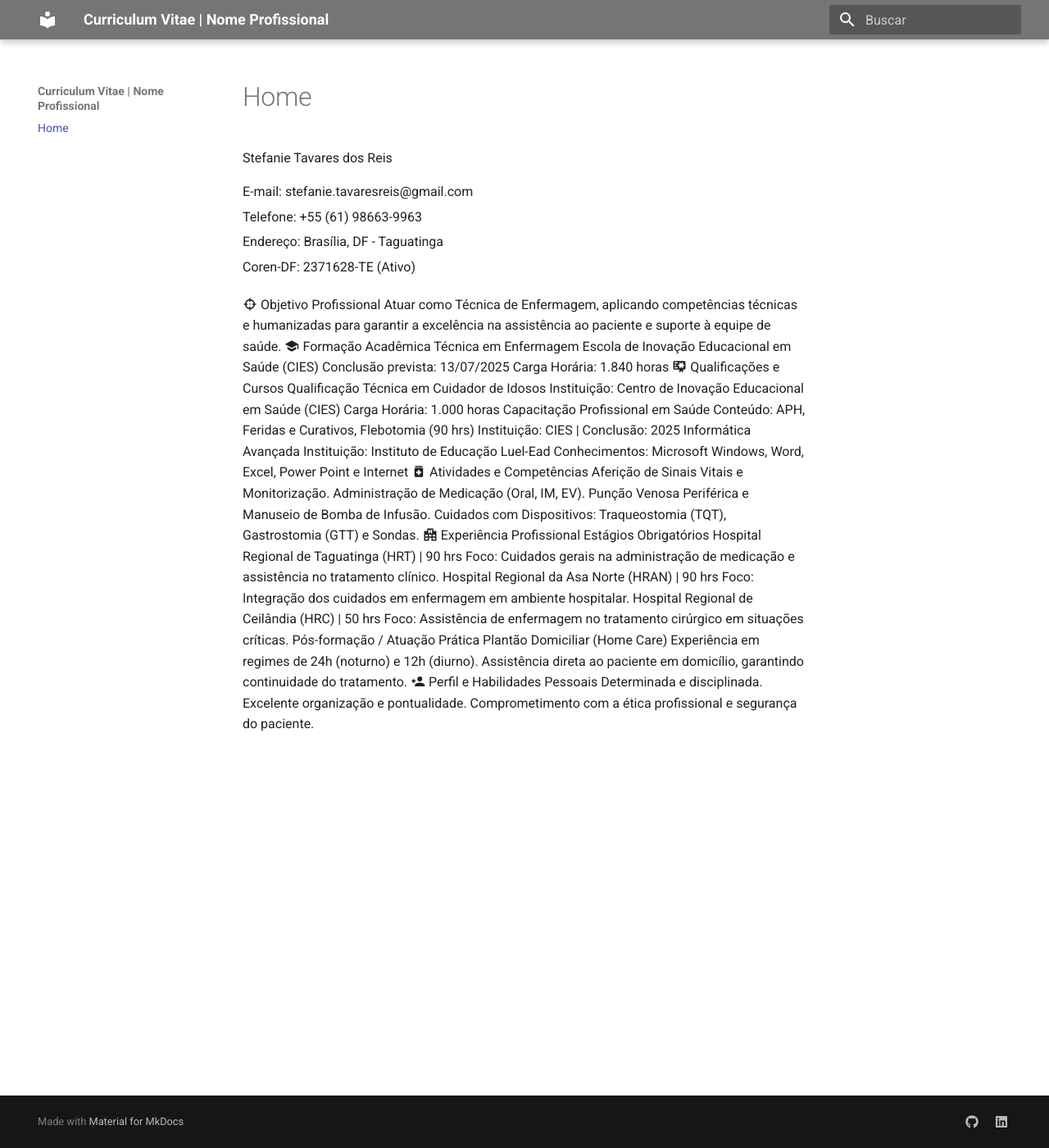
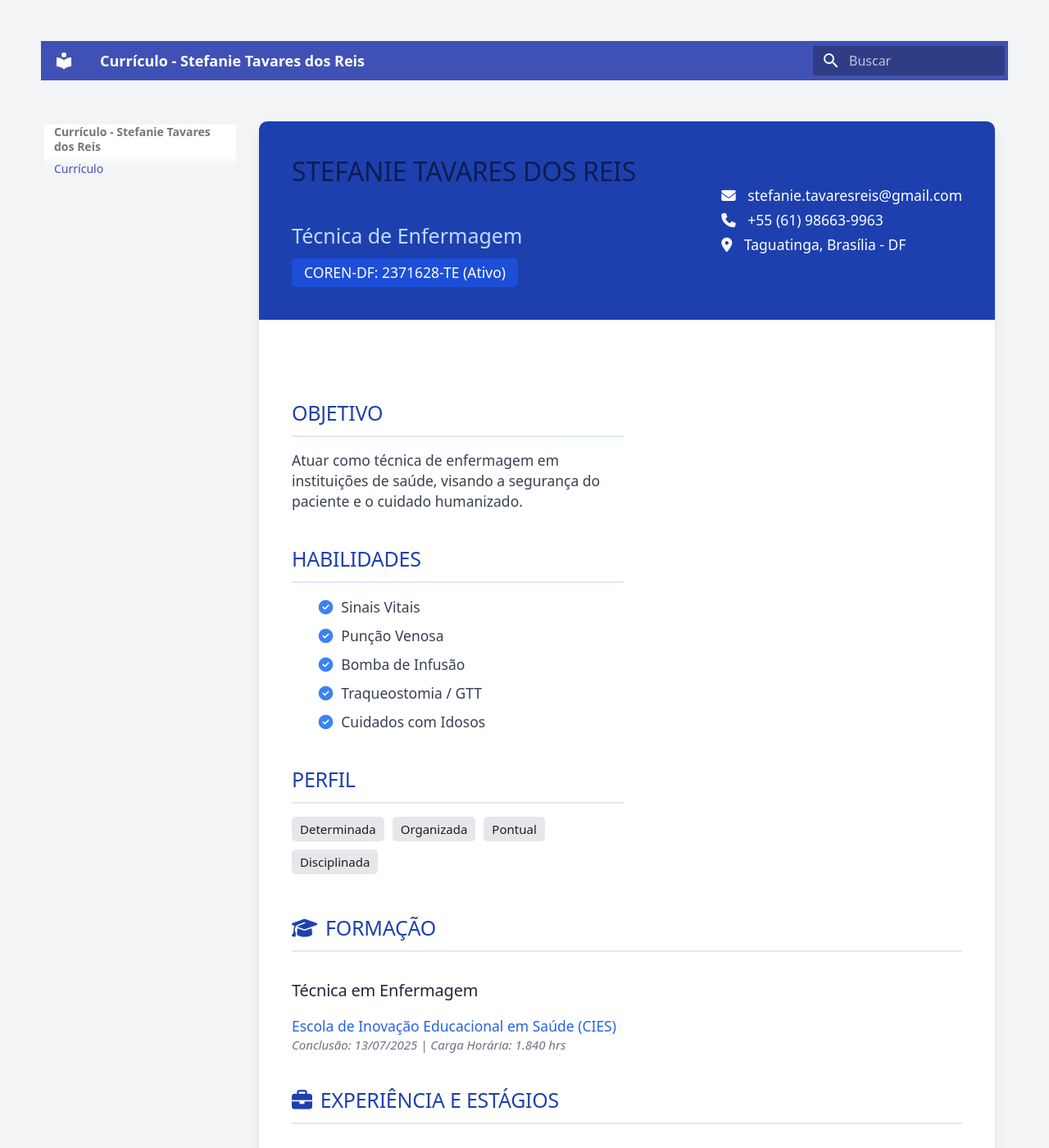
Before and after one commit to vanderlinuxcode/stefanie, an MkDocs documentation site: the page built from docs/index.md, in a window 1280 px wide and 1400 px high. Shown: the whole window at 82% size. Built offline with MkDocs 1.6.1 and Material for MkDocs 9.7.7, drawn with Linux system fonts in a browser that asks for light colours; nearby versions of some CDN libraries; some of the changed text lies outside the part shown.

Commit message:
curriculo estilização

```diff
--- a/docs/index.md
+++ b/docs/index.md
@@ -1,43 +1,118 @@
-Stefanie Tavares dos Reis
-<div style="display: flex; flex-direction: column; gap: 5px; margin-bottom: 20px;">
-<span><i class="fa-regular fa-envelope"></i> E-mail: stefanie.tavaresreis@gmail.com</span>
-<span><i class="fa-solid fa-phone"></i> Telefone: +55 (61) 98663-9963</span>
-<span><i class="fa-solid fa-location-dot"></i> Endereço: Brasília, DF - Taguatinga</span>
-<span><i class="fa-solid fa-address-card"></i> Coren-DF: 2371628-TE (Ativo)</span>
-</div>
-:material-target: Objetivo Profissional
-Atuar como Técnica de Enfermagem, aplicando competências técnicas e humanizadas para garantir a excelência na assistência ao paciente e suporte à equipe de saúde.
-:material-school: Formação Acadêmica
-Técnica em Enfermagem
-Escola de Inovação Educacional em Saúde (CIES) Conclusão prevista: 13/07/2025 Carga Horária: 1.840 horas
-:material-certificate: Qualificações e Cursos
-Qualificação Técnica em Cuidador de Idosos
-Instituição: Centro de Inovação Educacional em Saúde (CIES)
-Carga Horária: 1.000 horas
-Capacitação Profissional em Saúde
-Conteúdo: APH, Feridas e Curativos, Flebotomia (90 hrs)
-Instituição: CIES | Conclusão: 2025
-Informática Avançada
-Instituição: Instituto de Educação Luel-Ead
-Conhecimentos: Microsoft Windows, Word, Excel, Power Point e Internet
-:material-medication: Atividades e Competências
-Aferição de Sinais Vitais e Monitorização.
-Administração de Medicação (Oral, IM, EV).
-Punção Venosa Periférica e Manuseio de Bomba de Infusão.
-Cuidados com Dispositivos: Traqueostomia (TQT), Gastrostomia (GTT) e Sondas.
-:material-hospital-building: Experiência Profissional
-Estágios Obrigatórios
-Hospital Regional de Taguatinga (HRT) | 90 hrs
-Foco: Cuidados gerais na administração de medicação e assistência no tratamento clínico.
-Hospital Regional da Asa Norte (HRAN) | 90 hrs
-Foco: Integração dos cuidados em enfermagem em ambiente hospitalar.
-Hospital Regional de Ceilândia (HRC) | 50 hrs
-Foco: Assistência de enfermagem no tratamento cirúrgico em situações críticas.
-Pós-formação / Atuação Prática
-Plantão Domiciliar (Home Care)
-Experiência em regimes de 24h (noturno) e 12h (diurno).
-Assistência direta ao paciente em domicílio, garantindo continuidade do tratamento.
-:material-account-star: Perfil e Habilidades Pessoais
-Determinada e disciplinada.
-Excelente organização e pontualidade.
-Comprometimento com a ética profissional e segurança do paciente.
+<!DOCTYPE html>
+<html lang="pt-br">
+<head>
+    <meta charset="UTF-8">
+    <meta name="viewport" content="width=device-width, initial-scale=1.0">
+    <title>Currículo - Stefanie Tavares dos Reis</title>
+    <script src="https://cdn.tailwindcss.com"></script>
+    <link rel="stylesheet" href="https://cdnjs.cloudflare.com/ajax/libs/font-awesome/6.4.0/css/all.min.css">
+    <style>
+        @media print {
+            .no-print { display: none; }
+            body { background-color: white; }
+            .shadow-lg { shadow: none; }
+        }
+    </style>
+</head>
+<body class="bg-gray-100 font-sans leading-normal tracking-normal p-4 md:p-10">
+
+    <div class="max-w-4xl mx-auto bg-white shadow-lg rounded-lg overflow-hidden">
+
+        <!-- Header -->
+        <header class="bg-blue-800 text-white p-6 md:p-8">
+            <div class="flex flex-col md:flex-row justify-between items-start md:items-center">
+                <div>
+                    <h1 class="text-3xl md:text-4xl font-bold uppercase">Stefanie Tavares dos Reis</h1>
+                    <p class="text-blue-200 text-xl font-medium mt-1">Técnica de Enfermagem</p>
+                    <p class="mt-2 bg-blue-700 inline-block px-3 py-1 rounded text-sm">COREN-DF: 2371628-TE (Ativo)</p>
+                </div>
+                <div class="mt-4 md:mt-0 text-sm space-y-1">
+                    <p><i class="fas fa-envelope mr-2"></i> stefanie.tavaresreis@gmail.com</p>
+                    <p><i class="fas fa-phone mr-2"></i> +55 (61) 98663-9963</p>
+                    <p><i class="fas fa-location-dot mr-2"></i> Taguatinga, Brasília - DF</p>
+                </div>
+            </div>
+        </header>
+
+        <div class="p-6 md:p-8 grid grid-cols-1 md:grid-cols-3 gap-8">
+
+            <!-- Coluna Esquerda -->
+            <div class="md:col-span-1 space-y-8">
+
+                <section>
+                    <h2 id="objetivo" class="text-blue-800 font-bold border-b-2 border-blue-100 pb-2 mb-3">OBJETIVO</h2>
+                    <p class="text-gray-700 text-sm">Atuar como técnica de enfermagem em instituições de saúde, visando a segurança do paciente e o cuidado humanizado.</p>
+                </section>
+
+                <section>
+                    <h2 id="habilidades" class="text-blue-800 font-bold border-b-2 border-blue-100 pb-2 mb-3">HABILIDADES</h2>
+                    <ul class="text-sm space-y-2 text-gray-700">
+                        <li class="flex items-center"><i class="fas fa-check-circle text-blue-500 mr-2"></i> Sinais Vitais</li>
+                        <li class="flex items-center"><i class="fas fa-check-circle text-blue-500 mr-2"></i> Punção Venosa</li>
+                        <li class="flex items-center"><i class="fas fa-check-circle text-blue-500 mr-2"></i> Bomba de Infusão</li>
+                        <li class="flex items-center"><i class="fas fa-check-circle text-blue-500 mr-2"></i> Traqueostomia / GTT</li>
+                        <li class="flex items-center"><i class="fas fa-check-circle text-blue-500 mr-2"></i> Cuidados com Idosos</li>
+                    </ul>
+                </section>
+
+                <section>
+                    <h2 id="perfil" class="text-blue-800 font-bold border-b-2 border-blue-100 pb-2 mb-3">PERFIL</h2>
+                    <div class="flex flex-wrap gap-2">
+                        <span class="bg-gray-200 px-2 py-1 rounded text-xs">Determinada</span>
+                        <span class="bg-gray-200 px-2 py-1 rounded text-xs">Organizada</span>
+                        <span class="bg-gray-200 px-2 py-1 rounded text-xs">Pontual</span>
+                        <span class="bg-gray-200 px-2 py-1 rounded text-xs">Disciplinada</span>
+                    </div>
+                </section>
+            </div>
+
+            <!-- Coluna Direita -->
+            <div class="md:col-span-2 space-y-8">
+
+                <section>
+                    <h2 id="formacao" class="text-blue-800 font-bold border-b-2 border-blue-100 pb-2 mb-4"><i class="fas fa-graduation-cap mr-2"></i>FORMAÇÃO</h2>
+                    <div class="mb-4">
+                        <h3 class="font-bold text-gray-800">Técnica em Enfermagem</h3>
+                        <p class="text-sm text-blue-600">Escola de Inovação Educacional em Saúde (CIES)</p>
+                        <p class="text-xs text-gray-500 italic">Conclusão: 13/07/2025 | Carga Horária: 1.840 hrs</p>
+                    </div>
+                </section>
+
+                <section>
+                    <h2 id="experiencia" class="text-blue-800 font-bold border-b-2 border-blue-100 pb-2 mb-4"><i class="fas fa-briefcase mr-2"></i>EXPERIÊNCIA E ESTÁGIOS</h2>
+                    <div class="space-y-4">
+                        <div class="border-l-4 border-blue-200 pl-4">
+                            <h3 class="font-bold text-gray-800 text-sm">Estágios Hospitalares (HRT, HRAN, HRC)</h3>
+                            <p class="text-xs text-gray-600 mb-1">Total: 230 horas acumuladas</p>
+                            <p class="text-sm text-gray-700">Assistência em tratamentos clínicos e cirúrgicos críticos. Administração de medicamentos e integração dos cuidados de enfermagem.</p>
+                        </div>
+                        <div class="border-l-4 border-blue-200 pl-4">
+                            <h3 class="font-bold text-gray-800 text-sm">Plantão Domiciliar (Home Care)</h3>
+                            <p class="text-sm text-gray-700">Atendimento 12h e 24h, gerenciamento de cuidados domiciliares e bem-estar do paciente.</p>
+                        </div>
+                    </div>
+                </section>
+
+                <section>
+                    <h2 id="cursos" class="text-blue-800 font-bold border-b-2 border-blue-100 pb-2 mb-4"><i class="fas fa-award mr-2"></i>OUTROS CURSOS</h2>
+                    <ul class="text-sm text-gray-700 space-y-2">
+                        <li><strong>Qualificação Técnica em Cuidador de Idosos:</strong> CIES (1.000 hrs).</li>
+                        <li><strong>Capacitação em Saúde:</strong> APH, Feridas e Curativos, Flebotomia.</li>
+                        <li><strong>Informática:</strong> Pacote Office e Windows (Instituto Luel).</li>
+                    </ul>
+                </section>
+
+                <!-- Box de Download PDF -->
+                <section class="bg-blue-50 border-l-4 border-blue-400 p-4 rounded-lg mt-6">
+                  <h2 class="text-blue-800 font-bold mb-2"><i class="fas fa-file-pdf mr-2"></i>Baixar Currículo</h2>
+                  <p class="text-sm text-gray-700 mb-2">Clique abaixo para obter a versão em PDF:</p>
+                  <a href="Currículum-stefanie.pdf" class="bg-blue-800 text-white px-4 py-2 rounded hover:bg-blue-700 transition">
+                    ⬇️ Download PDF
+                  </a>
+                </section>
+            </div>
+        </div>
+
+        <footer class="bg-gray-50 p-4 text-center text-xs text-gray-500 no-print">
+            <button onclick="window.print()" class="bg-blue-800 text-white px-4 py-2 rounded hover:bg-blue-700 transition">
+                <i class="fas fa-print
--- a/mkdocs.yml
+++ b/mkdocs.yml
@@ -1,34 +1,24 @@
-site_name: Curriculum Vitae | Nome Profissional
-site_description: Estrategista Digital & Especialista em Sistemas
-site_author: Seu Nome
-site_url: https://vanderlinuxcode.github.io/stefanie/
+site_name: "Currículo - Stefanie Tavares dos Reis"
 
 theme:
   name: material
   language: pt-BR
-  palette:
-    - media: "(prefers-color-scheme: light)"
-      scheme: default
-      primary: grey
-      accent: gold
-    - media: "(prefers-color-scheme: dark)"
-      scheme: slate
-      primary: black
-      accent: gold
   features:
     - navigation.sections
+    - navigation.expand
+    - toc.integrate   # títulos aparecem na lateral
     - navigation.top
-    - content.code.copy
 
 markdown_extensions:
   - attr_list
-  - pymdownx.emoji:
-      emoji_index: !!python/name:material.extensions.emoji.twemoji
-      emoji_generator: !!python/name:material.extensions.emoji.to_svg
+  - md_in_html
+  - pymdownx.superfences
+  - pymdownx.magiclink
+  - pymdownx.tabbed:
+      alternate_style: true
 
-extra:
-  social:
-    - icon: fontawesome/brands/github
-      link: https://github.com/seu-usuario
-    - icon: fontawesome/brands/linkedin
-      link: https://linkedin.com/in/seu-perfil
+plugins:
+  - search
+
+nav:
+  - Currículo: index.md
```
Also changed, not shown: site/404.html, site/index.html, site/search/search_index.json, site/sitemap.xml, 3 other files.
